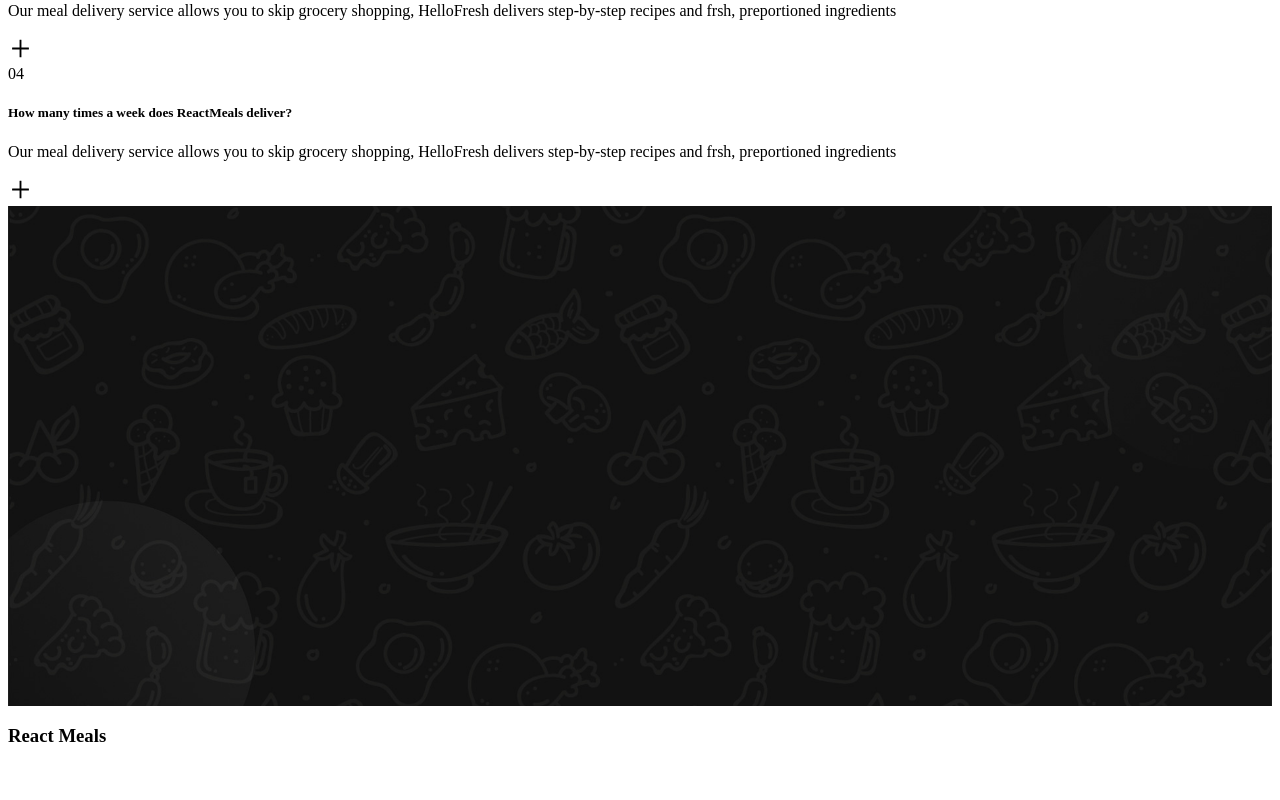
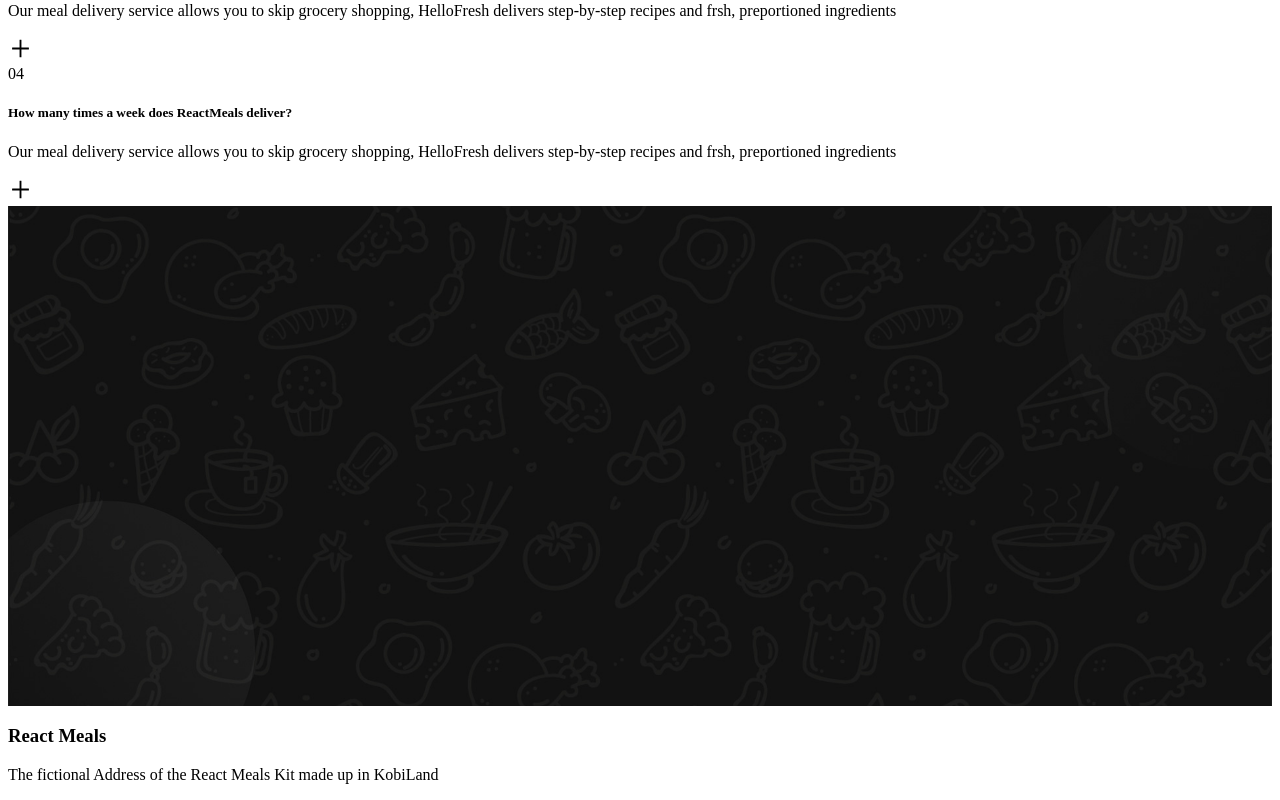
Before and after one commit to KobiManuel/React_Meals, a React (Create React App) app: page / in a window 1280 px wide. Shown: the part 9207-10007 px from the top of the page. Before the commit the page ends 9973 px from the top, so only its background shows below. Built offline with nearby package versions, Linux system fonts and the light colour scheme.

Commit message:
feat(User-interface): finished styling first grid column

```diff
--- a/src/Pages/LandingPage/Footer/MainFooter.jsx
+++ b/src/Pages/LandingPage/Footer/MainFooter.jsx
@@ -16,12 +16,21 @@ const MainFooter = () => {
       }} className="absolute before:content-[''] before:absolute before:brightness-[0.30] z-[-1]"> </div>
        <div className=' max-w-[1100px] mx-auto body-font font-poppins py-[96px]'>
            <div className=' grid grid-cols-5 justify-center items-center'>
+            <header className=' flex flex-col gap-8'>
            <div className="pl-2 w-fit flex flex-row">
           <h3 className=" text-2xl font-semibold text-[var(--primary)]">
             React <span className="text-white">Meals</span>
           </h3>
         </div>
-
+          <div className='pl-2 flex flex-col gap-6'>
+            <p className=' text-stone-300 text-xs'>The fictional Address of the React Meals Kit made up in KobiLand</p>
+            <div className='flex flex-row gap-5'>
+                <span className=' w-[40px] h-[40px] rounded-full bg-white'></span>
+                <span  className=' w-[40px] h-[40px] rounded-full  bg-white'></span>
+                <span  className=' w-[40px] h-[40px] rounded-full bg-white'></span>
+            </div>
+          </div>
+             </header>
            </div>
        </div>
     </div>
```
